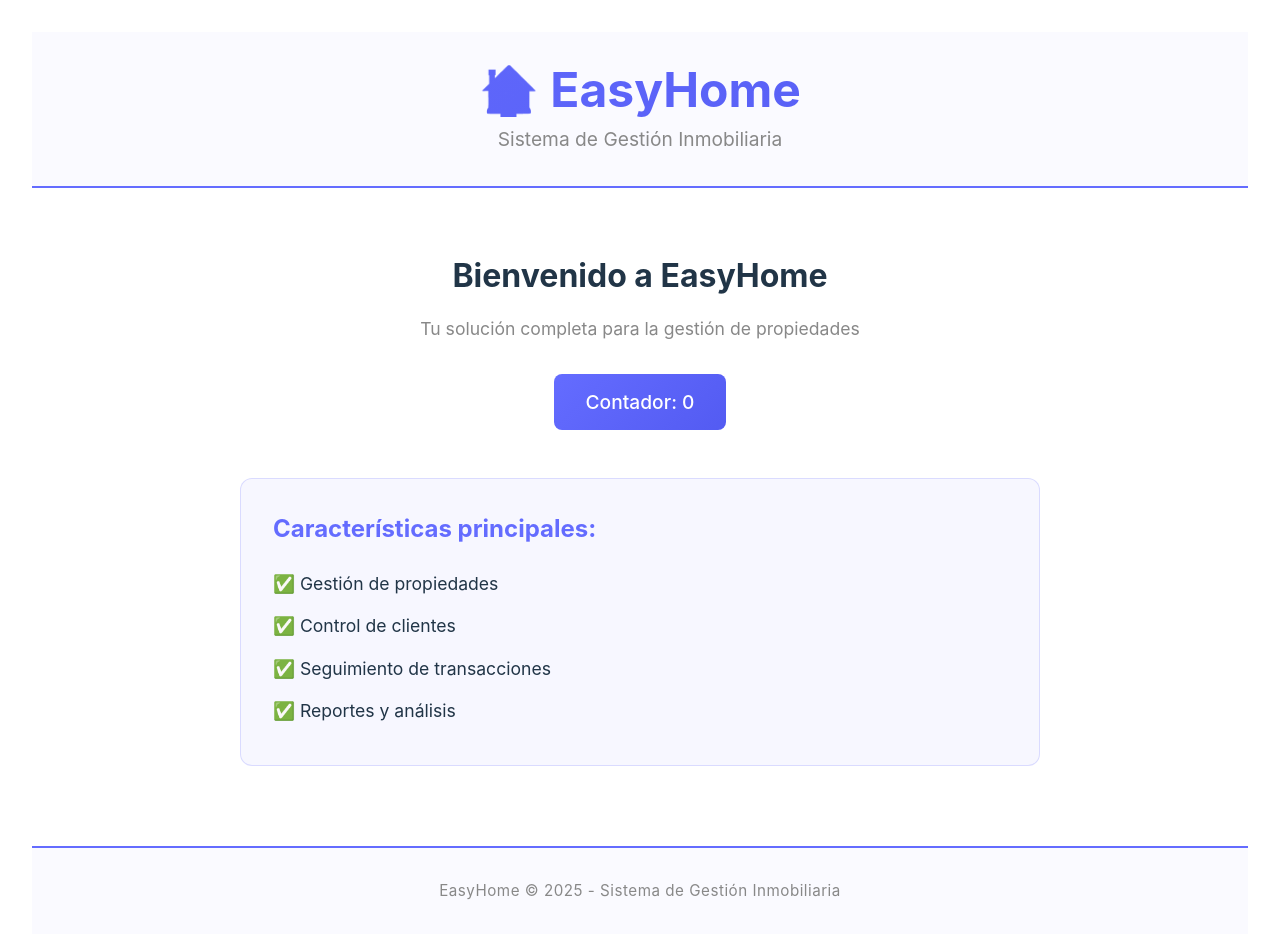
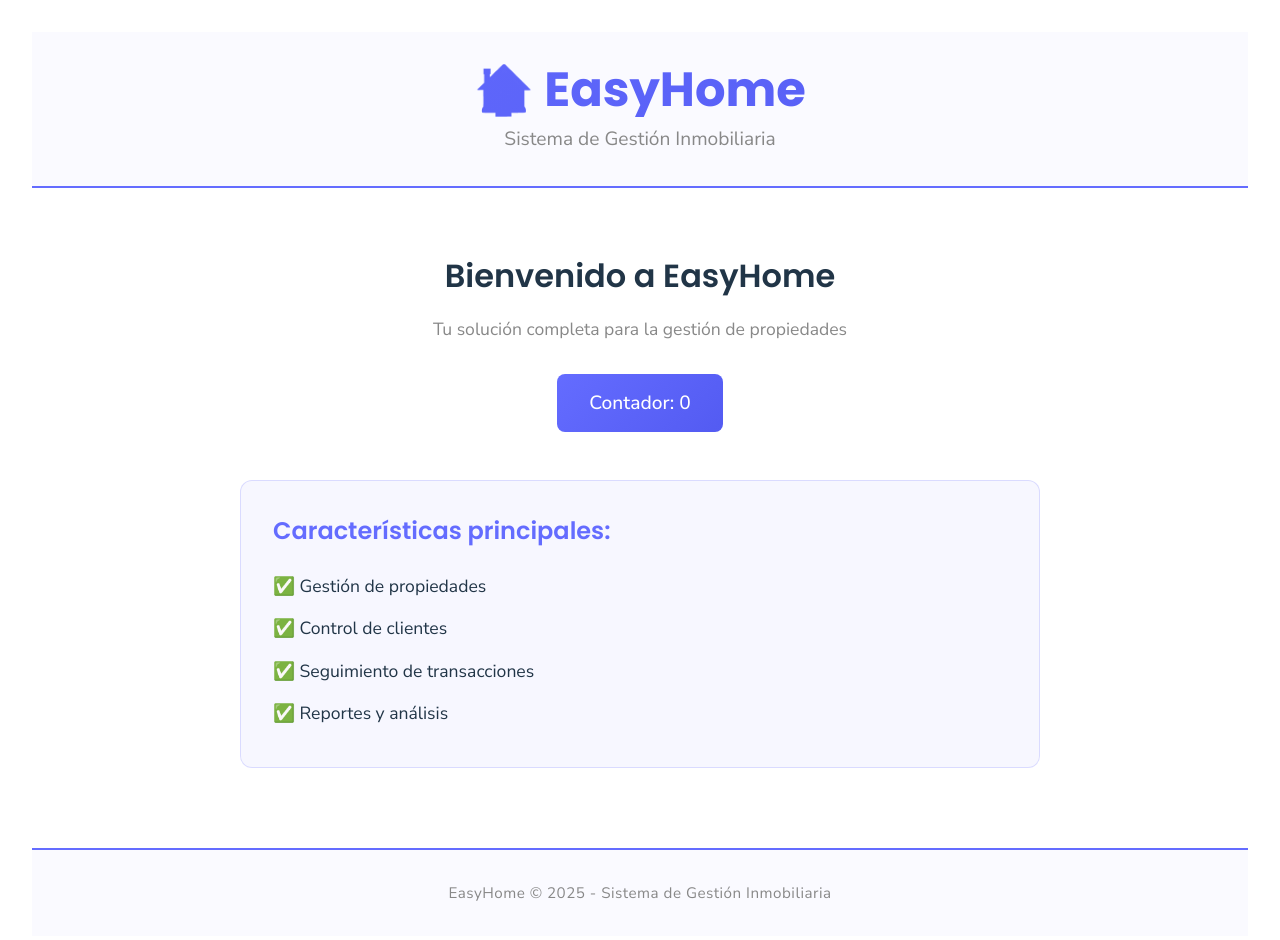
Before and after one commit to metodosformalesds/t3_mfds_2025, a React app in the folder easyhome-frontend/: page / in a window 1280 px wide. Shown: the top 940 px of the page. Built offline with nearby package versions, Linux system fonts and the light colour scheme; the HTML template or start-up script is replaced by a standard one.

Commit message:
feat: update index.css with new font and color variables for improved styling

```diff
--- a/easyhome-frontend/src/assets/styles/index.css
+++ b/easyhome-frontend/src/assets/styles/index.css
@@ -1,5 +1,49 @@
+/* ============================================
+   GUÍAS DE ESTILO - EasyHome
+   ============================================ */
+
+/* Importar fuentes de Google Fonts */
+@import url('https://fonts.googleapis.com/css2?family=Poppins:wght@400;500;600;700;800&family=Nunito+Sans:ital,opsz,wght@0,6..12,200..1000;1,6..12,200..1000&display=swap');
+
 :root {
-  font-family: Inter, system-ui, Avenir, Helvetica, Arial, sans-serif;
+  /* === FUENTES === */
+  --font-titles: 'Poppins', sans-serif;
+  --font-text: 'Nunito Sans', system-ui, Avenir, Helvetica, Arial, sans-serif;
+
+  /* === TAMAÑOS DE FUENTE === */
+  /* Títulos */
+  --font-size-h1: 35.84pt;      /* 47.79px */
+  --font-size-h2: 29.86pt;      /* 39.81px */
+  --font-size-h3: 24.89pt;      /* 33.19px */
+  --font-size-h4: 20.74pt;      /* 27.65px */
+  --font-size-h5: 17.28pt;      /* 23.04px */
+  --font-size-h6: 14.4pt;       /* 19.2px */
+
+  /* Texto regular */
+  --font-size-base: 1rem;       /* 16px */
+  --font-size-small: 0.875rem;  /* 14px */
+  --font-size-xs: 0.75rem;      /* 12px */
+
+  /* === PALETA DE COLORES === */
+  /* Colores primarios/neutros */
+  --color-primary: #16394F;     /* Azul oscuro */
+  --color-secondary: #FFB74D;   /* Café/marrón */
+  --color-tertiary: #455A64;    /* Azul grisáceo */
+
+  /* Colores de fondo y neutros */
+  --color-bg-light: #FFF8E1;    /* Beige muy claro */
+  --color-bg-medium: #66BB6A;   /* Gris rosado */
+  --color-bg-soft: #BCAAA4;     /* Beige */
+
+  /* Colores de estado */
+  --color-black: #000000;
+  --color-error: #BB2124;       /* Rojo */
+  --color-success: #22BB33;     /* Verde */
+  --color-warning: #F0AD4E;     /* Naranja/amarillo */
+  --color-white: #FFFFFF;
+
+  /* === CONFIGURACIÓN BASE === */
+  font-family: var(--font-text);
   line-height: 1.5;
   font-weight: 400;
 
@@ -44,8 +88,40 @@ a:hover {
 }
 
 h1 {
-  font-size: 3.2em;
+  font-family: var(--font-titles);
+  font-size: var(--font-size-h1);
   line-height: 1.1;
+  font-weight: 700;
+}
+
+h2 {
+  font-family: var(--font-titles);
+  font-size: var(--font-size-h2);
+  font-weight: 600;
+}
+
+h3 {
+  font-family: var(--font-titles);
+  font-size: var(--font-size-h3);
+  font-weight: 600;
+}
+
+h4 {
+  font-family: var(--font-titles);
+  font-size: var(--font-size-h4);
+  font-weight: 500;
+}
+
+h5 {
+  font-family: var(--font-titles);
+  font-size: var(--font-size-h5);
+  font-weight: 500;
+}
+
+h6 {
+  font-family: var(--font-titles);
+  font-size: var(--font-size-h6);
+  font-weight: 500;
 }
 
 button {
```
